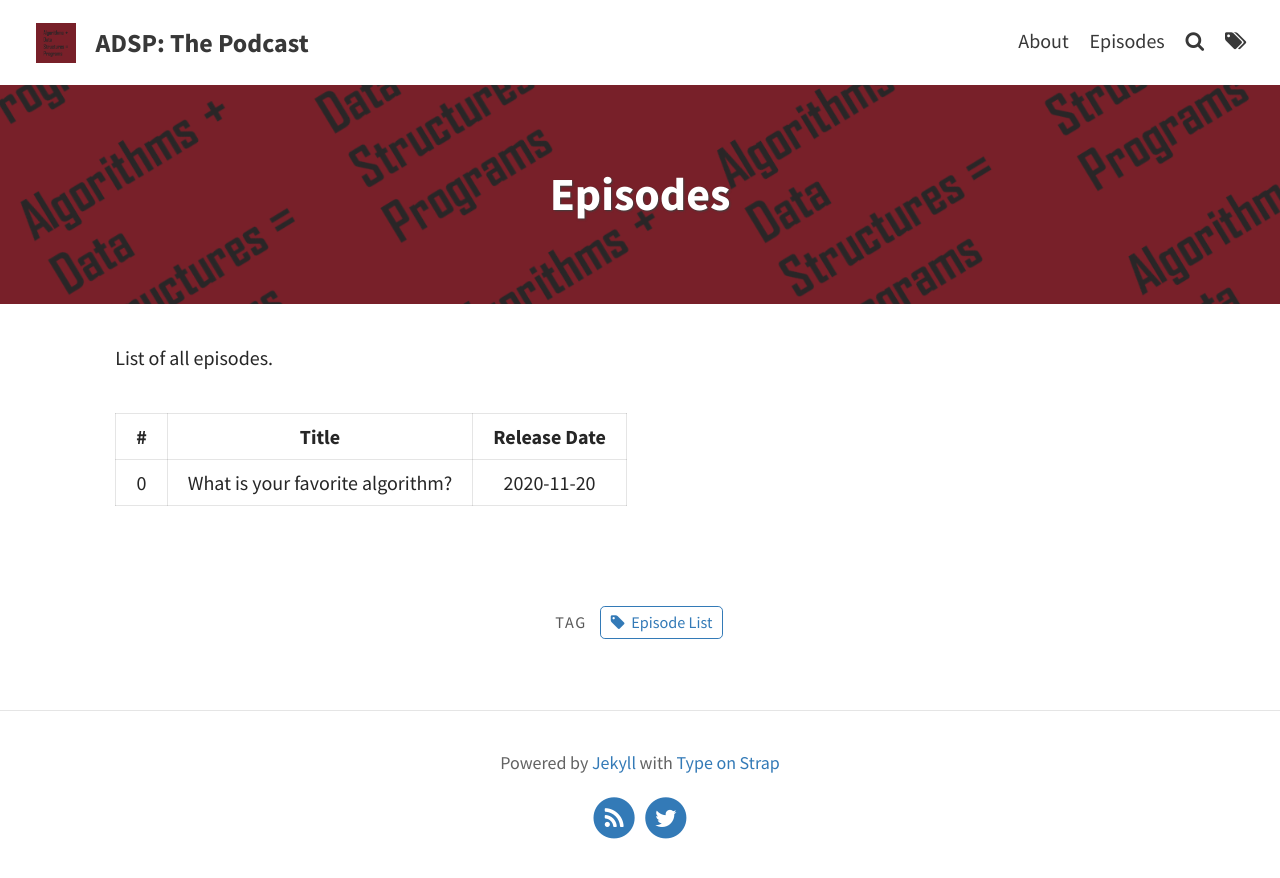
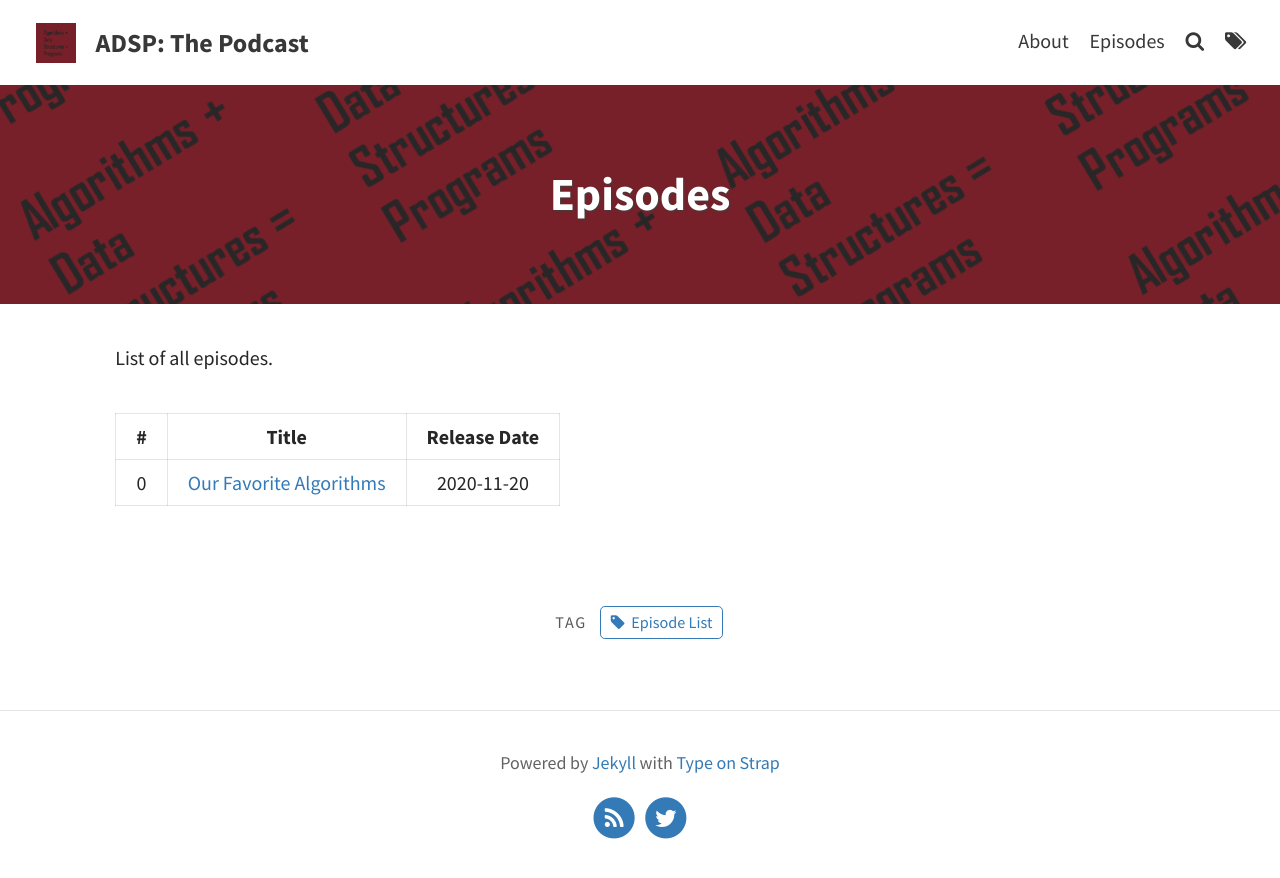
Before and after one commit to codereport/adsp2, a Jekyll site: the page built from pages/episodes.md, in a window 1280 px wide. Shown: the top 878 px of the page. Built offline with Jekyll 4.4.1, drawn with Linux system fonts in a browser that asks for light colours.

Commit message:
Update episodes.md

```diff
--- a/pages/episodes.md
+++ b/pages/episodes.md
@@ -11,6 +11,6 @@ List of all episodes.
 
 |   #   |              Title               | Release Date |
 | :---: | :------------------------------: | :----------: |
-|   0   | What is your favorite algorithm? |  2020-11-20  |
+|   0   |       [Our Favorite Algorithms](https://adspthepodcast.com/2020/11/20/Episode-0.html)    |  2020-11-20  |
 
 {% include gallery.html gallery_path=page.gallery_path %}
```
